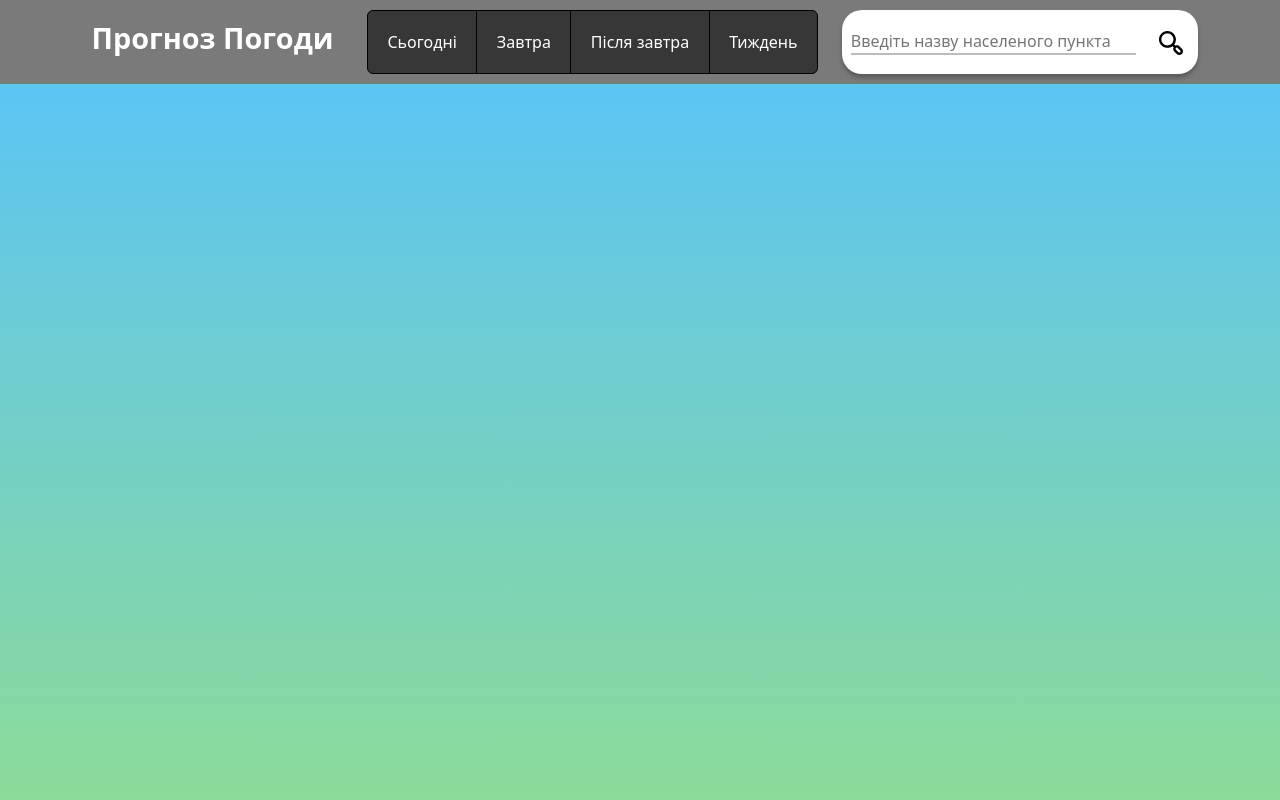
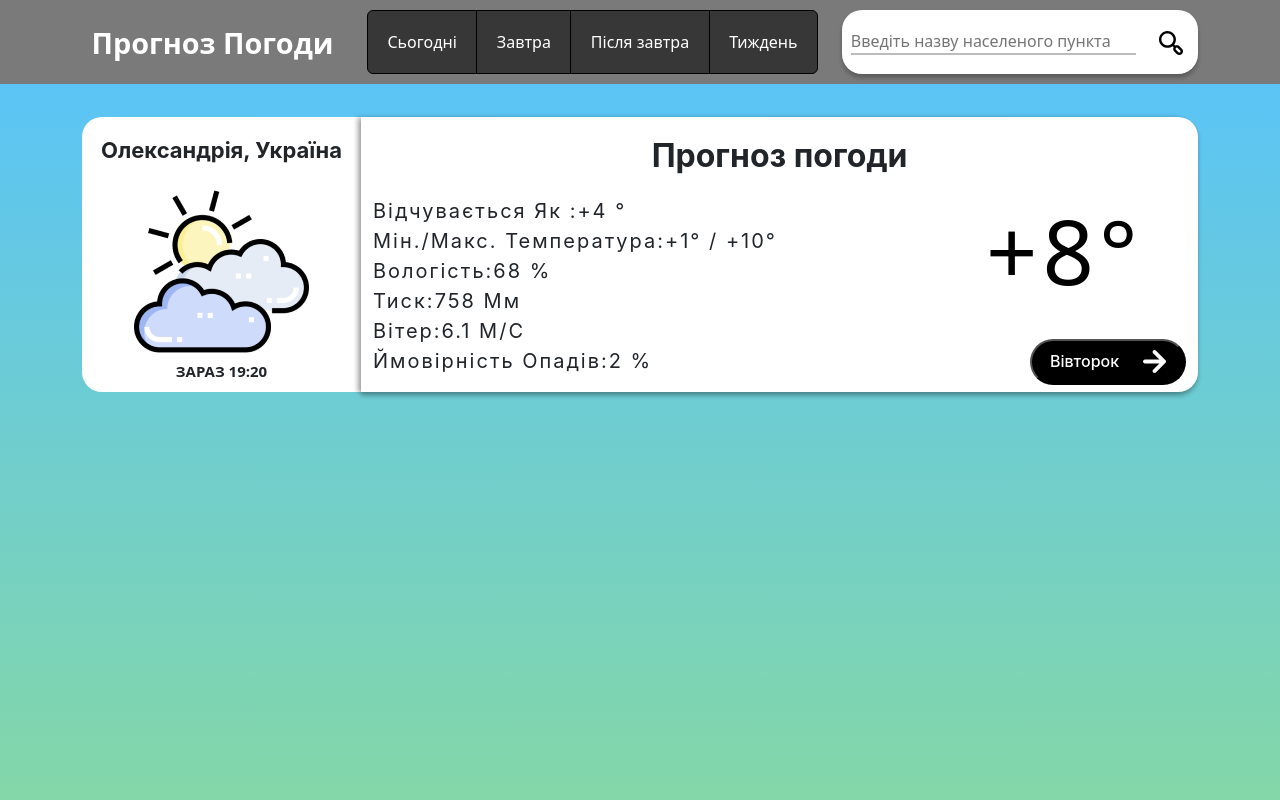
Before and after one commit to IhorProgrammer/Progect1-WetherSite-, a plain HTML site: page index.html in a window 1280 px wide. Shown: the top 800 px of the page. Drawn offline with nearby package versions, Linux system fonts and the light colour scheme.

Commit message:
WeterNowBlock-PC

```diff
--- a/index.html
+++ b/index.html
@@ -4,11 +4,20 @@
     <meta charset="UTF-8">
     <meta http-equiv="X-UA-Compatible" content="IE=edge">
     <meta name="viewport" content="width=device-width, initial-scale=1.0">
+
+    <!-- Use bootstrap -->
     <link href="https://cdn.jsdelivr.net/npm/bootstrap@5.3.0-alpha1/dist/css/bootstrap.min.css" rel="stylesheet" integrity="sha384-GLhlTQ8iRABdZLl6O3oVMWSktQOp6b7In1Zl3/Jr59b6EGGoI1aFkw7cmDA6j6gD" crossorigin="anonymous">
-    <link rel="stylesheet" href="./styles/style.css">
+
+    <!-- styles-progect -->
+    <link rel="stylesheet" href="./styles/main.css">
+    <link rel="stylesheet" href="./styles/header.css">
+    <link rel="stylesheet" href="./styles/weaterNowBlock.css">
+
+
     <title>Прогноз погоди</title>
 </head>
 <body>
+    <!-- Header -->
     <header class="header">
         <div class="container">
             <div class="row d-flex align-items-center">
@@ -24,12 +33,50 @@
                 <div class="col-xl-4 col-md-6 header-container-form">
                     <form action="" class = "header-form d-flex align-items-center justify-content-around">
                         <input type="text"placeholder="Введіть назву населеного пункта">
-                        <button type="submit"><img src="./image/search_magnifier.svg" class="img-fluid" alt=""></button>
+                        <button type="submit"><img src="./icons/search_magnifier.svg" class="img-fluid"></button>
                     </form>
                 </div>
             </div>
         </div>
     </header>
+
+    <section class="container">
+        <div class="row weater-now-block">
+            <div class="weater-info-short-block col-3">
+                <h2 class="weater-city">Олександрія, Україна</h2>
+                <div class="weater-image">
+                    <img class = "img-fluid" src="./image/WeaterType/gloomily.png">
+                </div>
+                <span class="weater-block-time">ЗАРАЗ 19:20</span>
+            </div>
+
+            <div class="weater-info-full-block col-9">
+                <h2 class="weater-info-title">Прогноз погоди</h2>
+
+                <div class="weater-info-full">
+                    <p class="weater-info-full-text">
+                        Відчувається як :+4 ° <br>
+                        Мін./макс. температура:+1° / +10° <br>
+                        Вологість:68 % <br>
+                        Тиск:758 мм <br>
+                        Вітер:6.1 м/с <br>
+                        ймовірність опадів:2 %
+                    </p>
+                    <div class="weater-info-t-bt-block">
+                        <h1 class="weater-info-full-temperature">+8°</h1>
+
+                        <button class="next-weater">
+                            <h3>Вівторок</h3>
+                            <img src="./icons/arrow_right_weather-info.svg">
+                        </button>
+                    </div>
+                </div>
+            </div>
+        </div>
+    </section>
+
+
+
 
     <section>
         <div style="height: 1907px;"></div>
--- a/styles/style.css
+++ b/styles/header.css
@@ -1,22 +1,11 @@
-:root{
-    --background-color-gradient: linear-gradient(180deg, #56C2FF 0%, #DBFF00 100%);
-    --background-color: #56C2FF
-}
-
-
-
-body{
-
-    background: var(--background-color-gradient);
-    background-color: var(--background-color);
-}
+/* HEADER  */
 
 .header {
     background: #7A7A7A;
 }
 
-
 .header-text{
+    margin-top: 10px;
     color: white;
     font-size: 180%;
     font-style: normal;
@@ -50,7 +39,7 @@ body{
     align-items: center;
 
 
-    border-radius: 20px;
+    border-radius: var(--border-radius-stnd);
 }
 
 .header-form input{
--- /dev/null
+++ b/styles/main.css
@@ -0,0 +1,20 @@
+:root{
+    --background-color-gradient: linear-gradient(180deg, #56C2FF 0%, #DBFF00 100%);
+    --background-color: #56C2FF;
+    --border-radius-stnd: 20px;
+    --white: #FFFFFF;
+
+
+    --font-inter: 'Inter';
+}
+
+div{
+    margin: 0;
+    padding: 0;
+}
+
+body{
+
+    background: var(--background-color-gradient);
+    background-color: var(--background-color);
+}
--- /dev/null
+++ b/styles/weaterNowBlock.css
@@ -0,0 +1,100 @@
+
+/* Weater Now Block Info   */
+
+.weater-now-block{
+    margin: 3% 0;
+}
+
+.weater-info-short-block {
+    text-align: center;
+    background-color: var(--white);
+    border-radius: var(--border-radius-stnd) 0px 0px var(--border-radius-stnd);
+}
+
+.weater-city {
+    margin: 20px 0;
+
+    font-family: var(--font-inter);
+    font-weight: bolder;
+    font-size: 22px;
+}
+
+.weater-image {
+    margin: 0 auto;
+
+    width: 175px;
+    height: 175px;
+}
+
+.weater-block-time {
+    margin: 5px 0;
+
+    font-weight: bold;
+    font-size: 15px;
+    text-transform: uppercase;
+}
+.weater-info-full-block {
+    background: #FFFFFF;
+    box-shadow: 0px 4px 4px rgba(0, 0, 0, 0.25), -4px 0px 4px rgba(0, 0, 0, 0.25);
+    border-radius: 0px 20px 20px 0px;
+}
+
+.weater-info-t-bt-block{
+    width: 200px;
+}
+
+.weater-info-full {
+    display: flex;
+    justify-content: space-between;
+
+}
+
+.weater-info-title {
+    margin: 20px 0;
+    text-align: center;
+    font-family: 'Inter';
+    font-weight: bold;
+    font-size: 32px;
+}
+
+.weater-info-full-text {
+    font-family: var(--font-inter);
+    font-size: 20px;
+    line-height: 30px;
+
+    letter-spacing: 0.1em;
+    text-transform: capitalize;
+}
+
+.weater-info-full-temperature {
+    font-size: 90px;
+    letter-spacing: 5px;
+    color: #000000;
+}
+
+.next-weater {
+    display: flex;
+    justify-content: space-around;
+    align-items: center;
+
+    width: 156px;
+    height: 46px;
+
+    margin: 35px 0 0 auto;
+
+    background-color: #000000;
+    border-radius: 86px;
+}
+
+.next-weater:hover{
+    cursor: pointer;
+}
+
+.next-weater > h3{
+    margin: 0;
+
+    font-family: var(--font-inter);
+    font-size: 16px;
+
+    color: #FFFFFF;
+}
```
Also changed, not shown: icons/arrow_right_weather-info.svg (added), icons/search_magnifier.svg (renamed from image/search_magnifier.svg), image/WeaterType/gloomily.png (added).
